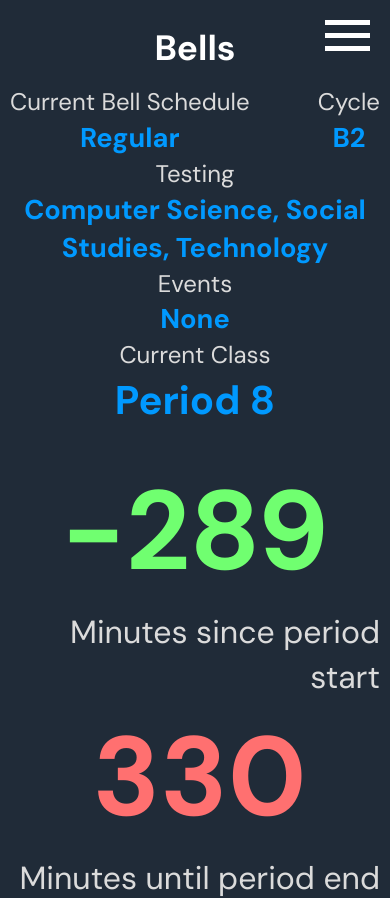
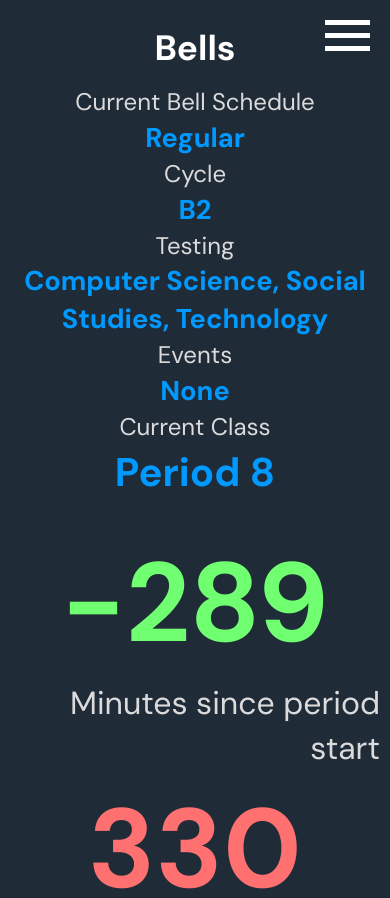
Before and after one commit to thunder-red-star/today.stuy.world, a React (Create React App) app: page /bells in a window 390 px wide. Shown: the top 898 px of the page. Built offline with nearby package versions, Linux system fonts and the light colour scheme.

Commit message:
an attempt at responsiveness

```diff
--- a/src/css/Main.css
+++ b/src/css/Main.css
@@ -37,6 +37,20 @@ html * {
   text-align: right;
 }
 
+@media (max-width: 767px) {
+  .float-left {
+    text-align: center;
+  }
+
+  .float-right {
+    text-align: center;
+  }
+  .float-clear {
+    text-align: center;
+  }
+}
+
+@media (min-width: 768px) {
   .float-left {
     float: left;
   }
@@ -46,6 +60,7 @@ html * {
   }
   .float-clear {
     clear: both;
+  }
 }
 
 @media (max-width: 300px) {
```
Lines whose indentation alone changed are shown as unchanged.
